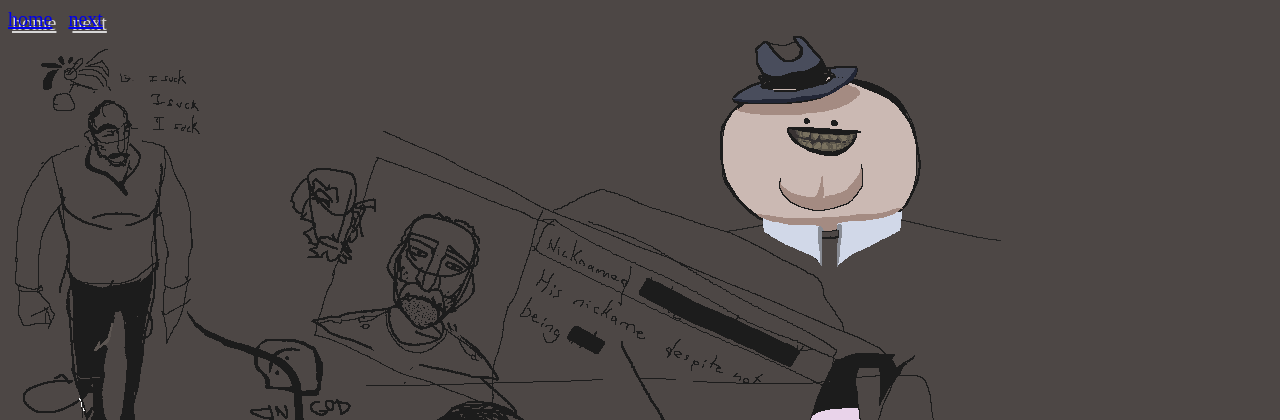
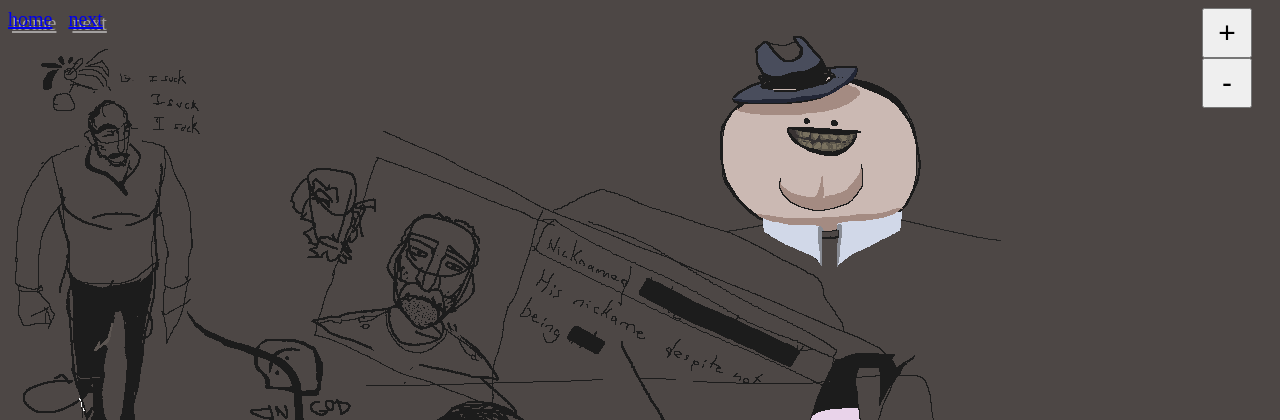
Before and after one commit to wbauer49/rj_and_dweeb, a Flask app: page /view/beb in a window 1280 px wide. Shown: the top 420 px of the page. Run offline with Flask 3, Linux system fonts and the light colour scheme.

Commit message:
working on zoom button

```diff
--- a/project_list.py
+++ b/project_list.py
@@ -18,5 +18,5 @@ PROJECT_LIST = [
             background_color="rgb(150, 150, 150)"),
     Project("bald_guy", title="Bald Guy"),
     Project("beb", background_color="rgb(77, 71, 69)"),
-    Project("lady2", title="Lady #2", background_color="rgb(62, 62, 67)"),
+    Project("lady2", title="Lady #2", background_color="rgb(60, 61, 71)"),
 ]
--- a/static/style.css
+++ b/static/style.css
@@ -40,10 +40,18 @@
 }
 
 .view_banner {
-    filter: drop-shadow(4px 4px rgba(250, 250, 250, 0.8));
+    filter: drop-shadow(4px 4px rgba(250, 250, 250, 0.5));
     font-size: 20px;
 }
-.view_div {
+.view_img {
+    max-width: 100%;
 }
-.view_img {
+.zoom_div {
+    width: 70px;
+    float: right;
 }
+.zoom_button {
+    width: 50px;
+    height: 50px;
+    font-size: 30px;
+}
--- a/templates/view.html
+++ b/templates/view.html
@@ -4,12 +4,28 @@
     <meta charset="UTF-8">
     <title>{{ project.title }}</title>
     <link rel="stylesheet" href="{{ url_for('static', filename=('style.css')) }}">
+    <script>
+        function zoomIn() {
+            img = document.getElementById("img");
+            img.width *= 2;
+            img.height *= 2;
+        }
+        function zoomOut() {
+            img = document.getElementById("img");
+            img.width /= 2;
+            img.height /= 2;
+        }
+    </script>
 </head>
 <body style="background-color: {{ project.background_color }};">
-    <div class="view_div">
+    <div class="view_div" style="float: left;">
         <a class="view_banner" href="/">home</a>&nbsp;&nbsp;&nbsp;
         <a class="view_banner" href="{{ project.get_next().name }}">next</a><br>
-        <img class="view_img" src="{{ url_for('static', filename=('projects/' + project.name + '.png')) }}">
+        <img class="view_img" id="img" src="{{ url_for('static', filename=('projects/' + project.name + '.png')) }}">
+    </div>
+    <div class="zoom_div">
+        <button class="zoom_button" onclick="zoomIn()"> + </button><br>
+        <button class="zoom_button" onclick="zoomOut()"> - </button>
     </div>
 </body>
 </html>
```
